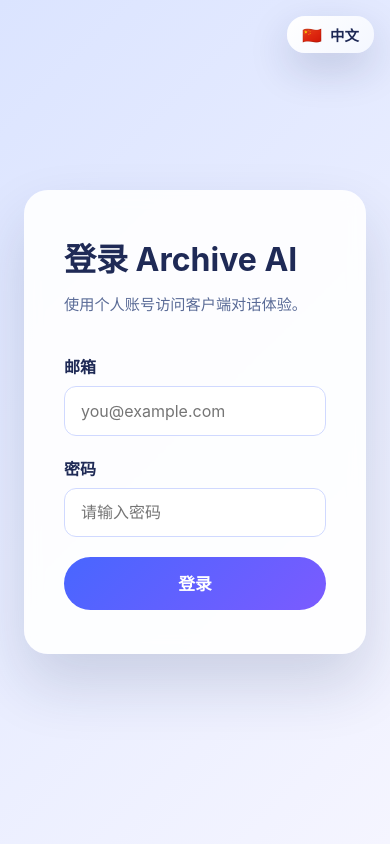
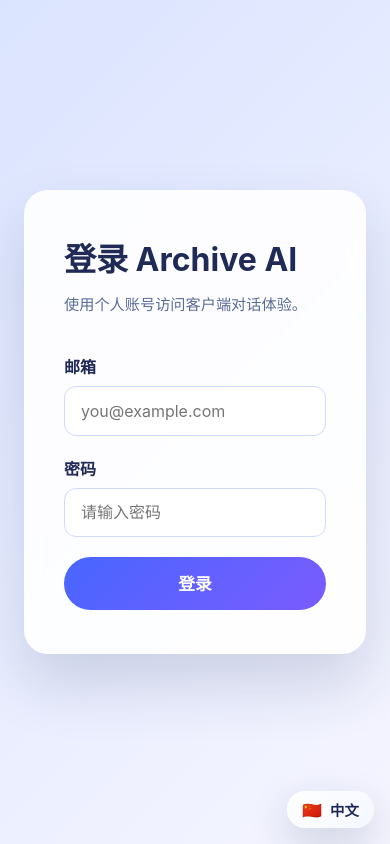
Before and after one commit to TomoriKaho/Archive_Project, a Vue app in the folder frontend_client/: page /login in a window 390 px wide. Built offline with nearby package versions, Linux system fonts and the light colour scheme; no server answers.

Commit message:
(fix)rearrange_button

```diff
--- a/frontend_client/src/views/LoginView.vue
+++ b/frontend_client/src/views/LoginView.vue
@@ -134,8 +134,8 @@
 
 .login-page__language {
   position: absolute;
-  top: 1.5rem;
   right: 1.5rem;
+  bottom: 1.5rem;
   display: flex;
   align-items: center;
   gap: 0.5rem;
@@ -244,8 +244,8 @@
   }
 
   .login-page__language {
-    top: 1rem;
     right: 1rem;
+    bottom: 1rem;
     padding: 0.5rem 0.95rem;
     font-size: 0.9rem;
   }
```
